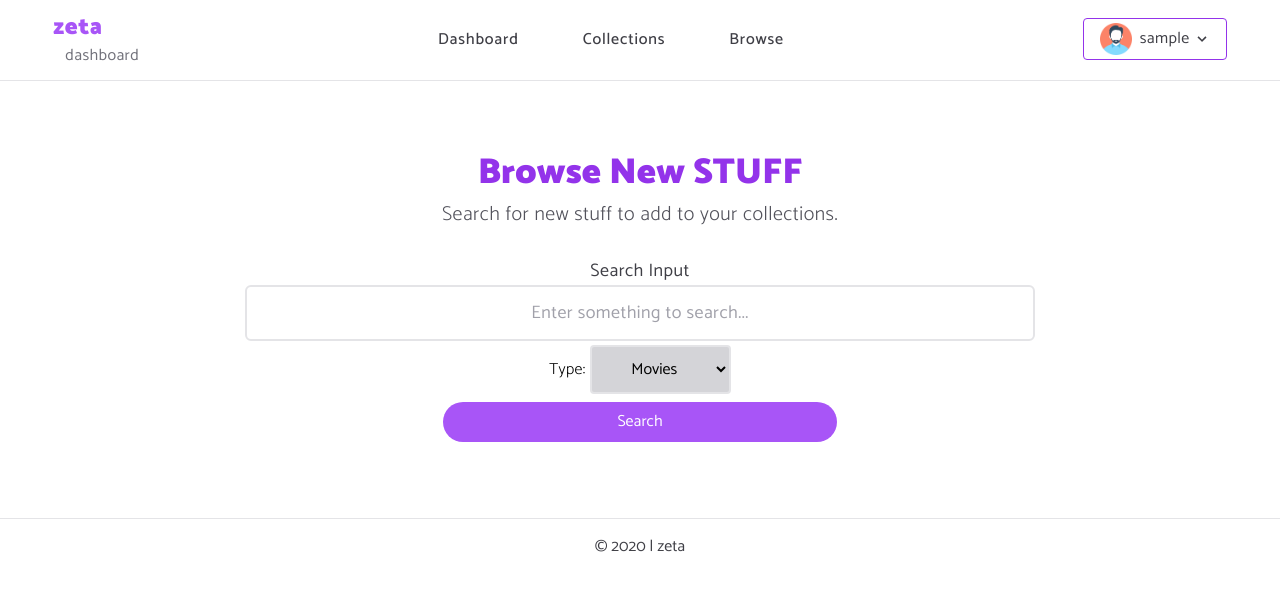
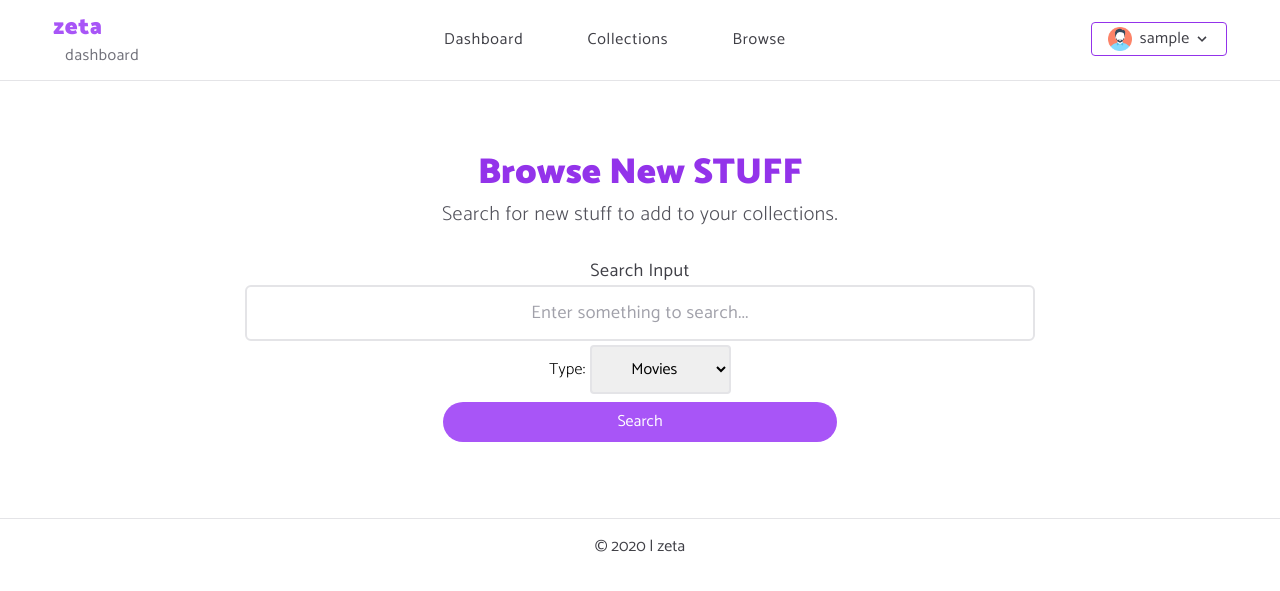
Before and after one commit to tbdsux/zeta, a Django app: page /dash/browse/ in a window 1280 px wide. Shown: the top 591 px of the page. Run offline with Django 3.2, Linux system fonts and the light colour scheme; the visitor is signed in with stand-in values (Sample User, id 1); style sheets or scripts are compiled from the project's sources; some libraries are stand-ins or nearby versions.

Commit message:
minor design fixes & changes

```diff
--- a/dashboard/templates/dashboard.html
+++ b/dashboard/templates/dashboard.html
@@ -64,20 +64,20 @@
       </div>
 
       <!-- main nav -->
-      <ul class="flex font-medium text-gray-700">
+      <ul class="flex text-gray-700">
         <li>
-          <a href="{% url 'dash' %}" class="py-2 px-8 hover:bg-purple-500 hover:text-white rounded-md tracking-wider">
+          <a href="{% url 'dash' %}" class="py-1 px-8 hover:bg-purple-500 hover:text-white rounded-md tracking-wider">
             Dashboard
           </a>
         </li>
         <li>
           <a href="{% url 'collections' %}"
-            class="py-2 px-8 hover:bg-purple-500 hover:text-white rounded-md tracking-wider">
+            class="py-1 px-8 hover:bg-purple-500 hover:text-white rounded-md tracking-wider">
             Collections
           </a>
         </li>
         <li>
-          <a href="{% url 'browse' %}" class="py-2 px-8 hover:bg-purple-500 hover:text-white rounded-md tracking-wider">
+          <a href="{% url 'browse' %}" class="py-1 px-8 hover:bg-purple-500 hover:text-white rounded-md tracking-wider">
             Browse
           </a>
         </li>
@@ -87,7 +87,7 @@
         <div class="inline-flex items-center">
           <button @click="open = true" :class="{'bg-purple-600':open}" type="button"
             class="z-40 hover:bg-purple-500 text-gray-700 tracking-wide focus:text-white hover:text-white hover:underline inline-flex items-center px-4 border border-purple-600 rounded py-1">
-            <img src="{% static 'profiles/profile.png' %}" alt="" class="w-8 h-8" />
+            <img src="{% static 'profiles/profile.png' %}" alt="" class="w-6 h-6" />
             <span class="ml-2 mr-1">{{user.username}}</span>
             <svg class="fill-current h-4 w-4" xmlns="http://www.w3.org/2000/svg" viewBox="0 0 20 20">
               <path d="M9.293 12.95l.707.707L15.657 8l-1.414-1.414L10 10.828 5.757 6.586 4.343 8z" />
--- a/dashboard/templates/main/collections/collectionsPage.html
+++ b/dashboard/templates/main/collections/collectionsPage.html
@@ -26,7 +26,8 @@
       <p class="font-light text-lg tracking-wide ml-4 text-gray-600">{{collection.description}}</p>
     </div>
     <button @click="add_item=true"
-      class="py-1 px-4 text-white border-2 border-purple-600 bg-purple-600 rounded text-sm lowercase">Add Items</button>
+      class="py-1 px-4 text-white border-2 border-purple-300 bg-purple-500 hover:bg-purple-600 rounded text-sm lowercase">Add
+      Items</button>
   </div>
   <hr>
 
--- a/tailwind.css
+++ b/tailwind.css
@@ -37,7 +37,7 @@
 	@apply p-2 rounded;
 }
 .add-collection select {
-	@apply text-center py-2 rounded px-4 border-2 bg-gray-300;
+	@apply text-center py-2 rounded px-4 border-2;
 }
 .add-collection select:focus {
 	@apply outline-none border-purple-600;
@@ -50,7 +50,7 @@
 	@apply border-purple-600 text-purple-600 outline-none;
 }
 .browse-input select {
-	@apply text-center py-2 rounded px-4 border-2 bg-gray-300;
+	@apply text-center py-2 rounded px-4 border-2;
 }
 .browse-input select:focus {
 	@apply outline-none border-purple-600;
@@ -71,7 +71,7 @@
 }
 
 .collections-group {
-	@apply mt-4 grid gap-2 grid-flow-row;
+	@apply mt-4 grid gap-4 grid-flow-row;
 }
 
 .update-form input {
```
Also changed, not shown: dashboard/templates/main/collections/collections.html (+5 -5 lines).
